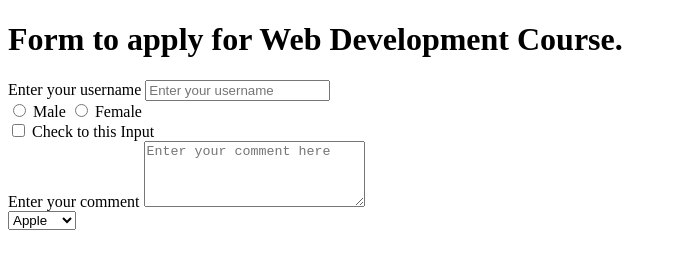
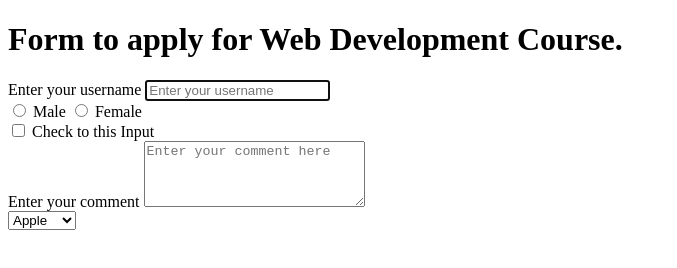
Before and after one commit to FirojMiya7/Web-Development-Course, a plain HTML site: page day7/form.html in a window 1280 px wide. Shown: the whole page, without its empty margins (0-677 px from the left). Drawn offline with Linux system fonts and the light colour scheme.

Commit message:
All elements of Form

```diff
--- a/day7/form.html
+++ b/day7/form.html
@@ -10,7 +10,7 @@
     <form action="post">
         <div>
             <label for="username">Enter your username</label>
-            <input type="text" id="username" name="username" placeholder="Enter your username">
+            <input type="text" id="username" name="username" placeholder="Enter your username" autofocus required>
         </div>
 
         <div>
@@ -20,14 +20,17 @@
             <input type="radio" id="female" name="gender" value="female">
             <label for="female">Female</label>
         </div>
+
         <div>
             <input type="checkbox" id="Check" name="Check" value="yes">
             <label for="Check">Check to this Input</label>
         </div>
+
         <div>
             <label for="comment">Enter your comment</label>
             <textarea name="comment" rows="4" cols="25" id="comment" placeholder="Enter your comment here"></textarea>
         </div>
+
         <div>
             <select name="fruits" id="">
                 <option value="apple">Apple</option>
```
